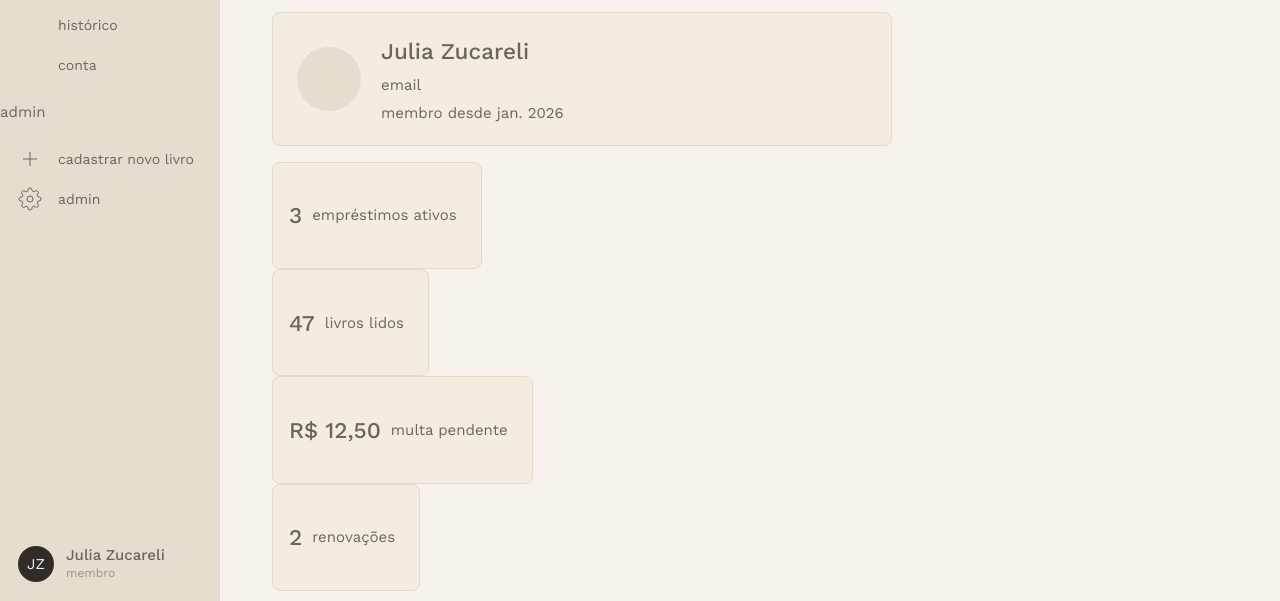
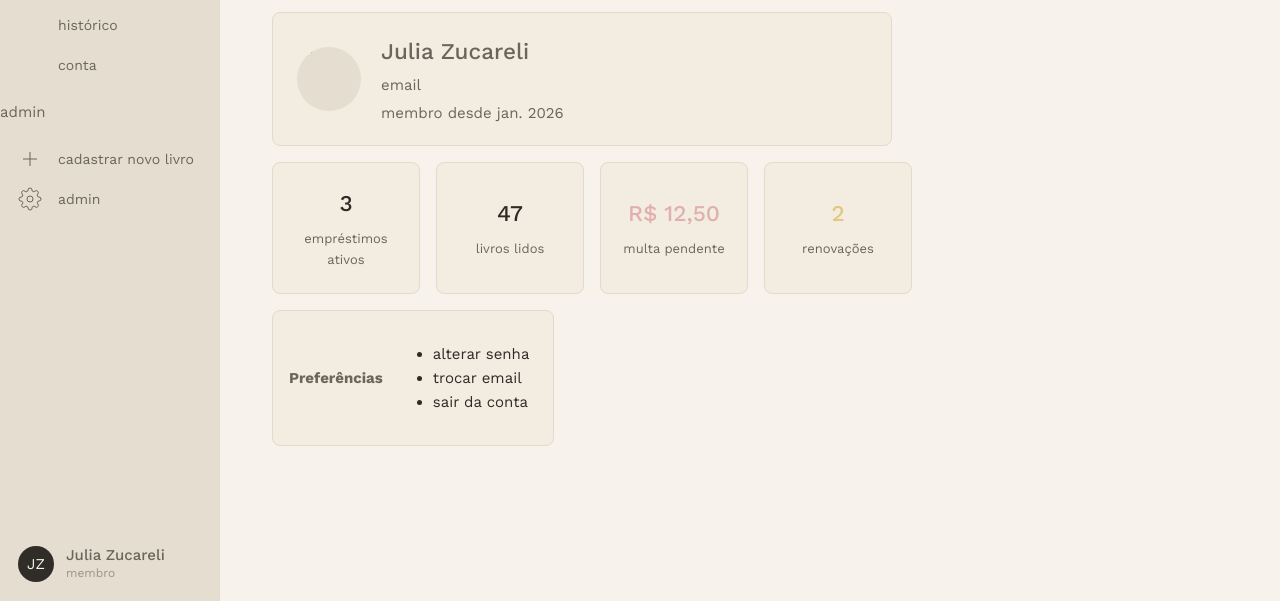
Before and after one commit to JuliaZucarelli/Biblioteca-Virtual, a plain HTML site: page conta.html in a window 1280 px wide. Shown: the part 199-800 px from the top of the page. Drawn offline with nearby package versions, Linux system fonts and the light colour scheme.

Commit message:
adiciona estilo aos card de estatisticas

```diff
--- a/style.css
+++ b/style.css
@@ -700,6 +700,45 @@
   margin: 0;
 }
 
+.perfil-stats-grid {
+  display: flex;
+  flex-wrap: wrap;
+  gap: 16px;
+}
+
+.perfil-card--stat {
+  width: 148px;
+  height: 132px;
+  flex-shrink: 0;
+
+  flex-direction: column;
+  align-items: center;
+  justify-content: center;
+  gap: 8px;
+  padding: 16px;
+  text-align: center;
+}
+
+.perfil-card__number {
+  margin: 0;
+  color: var(--ink-primary);
+}
+
+.perfil-card__valor {
+  margin: 0;
+  color: var(--pastel-rose);
+}
+
+.perfil-card__renovation {
+  margin: 0;
+  color: var(--pastel-mostard);
+}
+
+.perfil-card--stat .perfil-card__text {
+  margin: 0;
+  font-size: 13px;
+}
+
 
 
 
```
